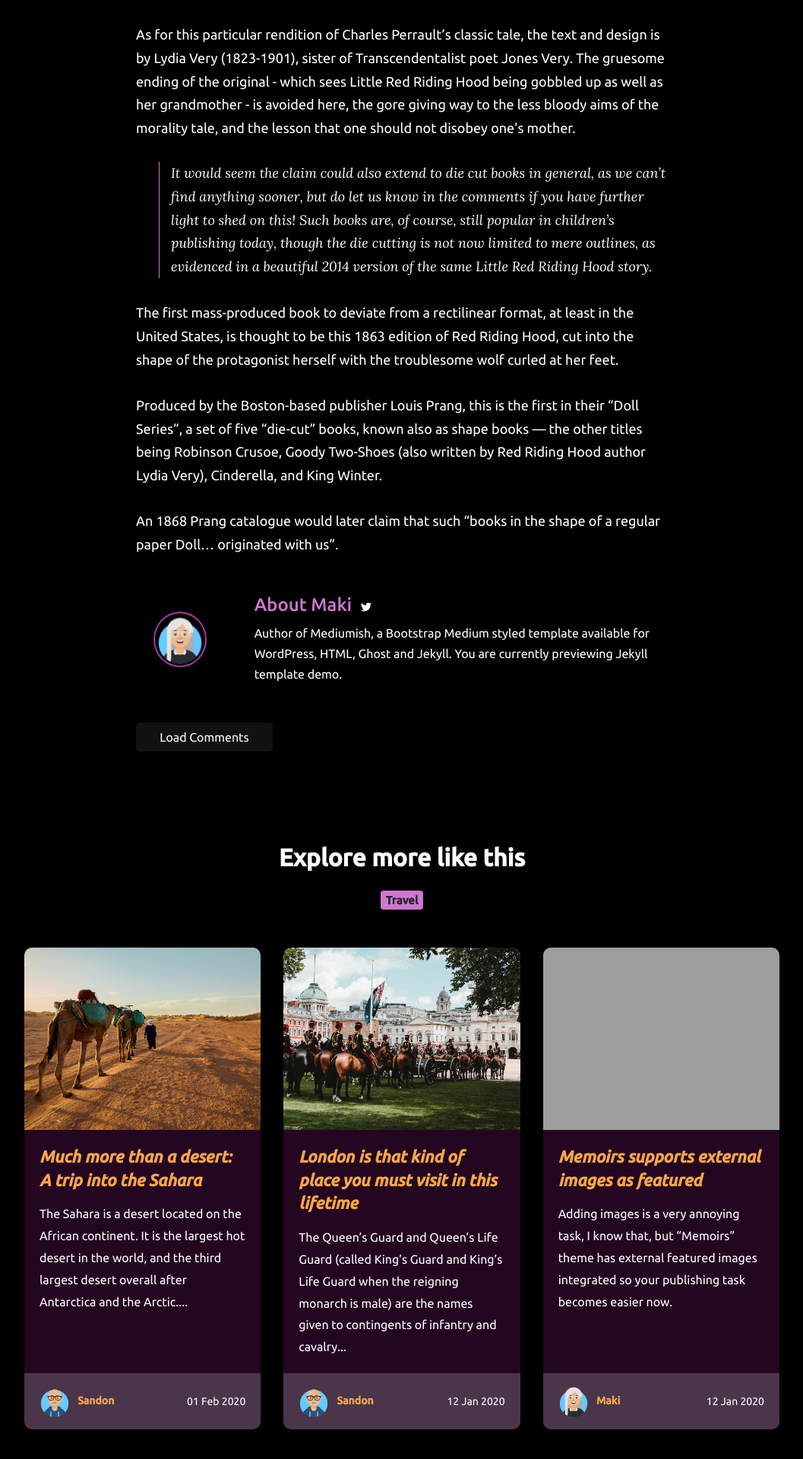
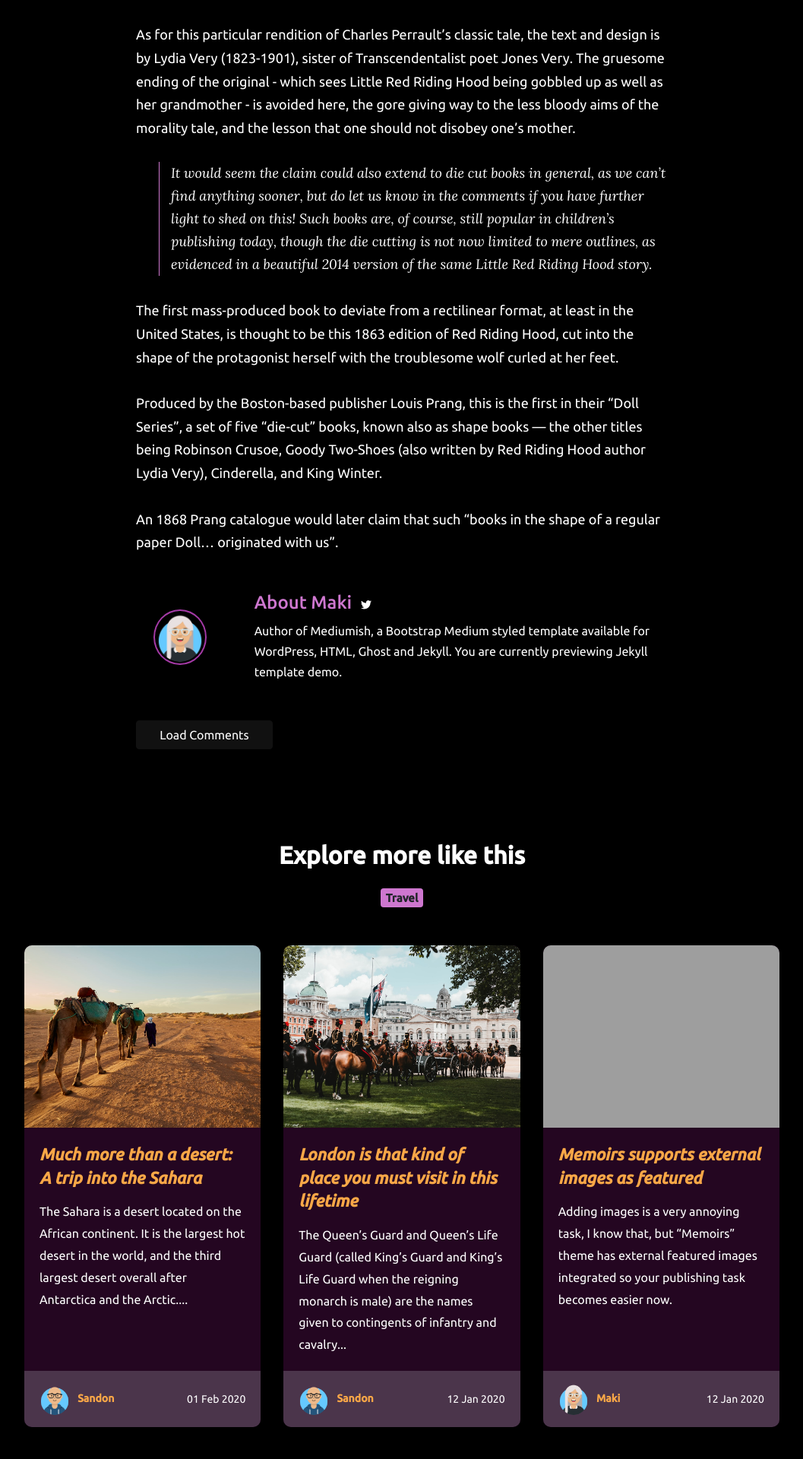
Before and after one commit to HiveCrafted/neurobytes, a Jekyll site: the page built from _posts/2020-01-12-one-day-just-started-adventure.md, in a window 1280 px wide. Shown: the part 1220-3140 px from the top of the page at 76% size, without its empty margins (111-1168 px from the left). Built offline with Jekyll 4.4.1, drawn with Linux system fonts in a browser that asks for light colours; nearby versions of some CDN libraries; comment, search, counter and statistics services are not loaded; grey boxes are pictures that could not be loaded.

Commit message:
Update styling

```diff
--- a/assets/css/theme.scss
+++ b/assets/css/theme.scss
@@ -3,9 +3,9 @@
 ---
 
 $brown: #B59F62;
-$teal: #CE77CF;
+$lpurple: #CE77CF;
 $black: #111;
-$primary: $teal;
+$primary: $lpurple;
 $dark:    $black;
 $enable-rounded: true;
 
@@ -66,10 +66,11 @@
     font-family: 'Lora', serif;
     font-style: italic;
     font-size: 18px;
-    position:relative;
-    border-left:1px solid $teal;
-    margin-left:30px;
-    padding-left:15px;
+    position: relative;
+    border-left:1px solid $lpurple;
+    line-height: 30px;
+    margin-left: 30px;
+    padding-left: 15px;
     cite {
         font-weight:700;
     }
```
Also changed, not shown: 3 other files.
